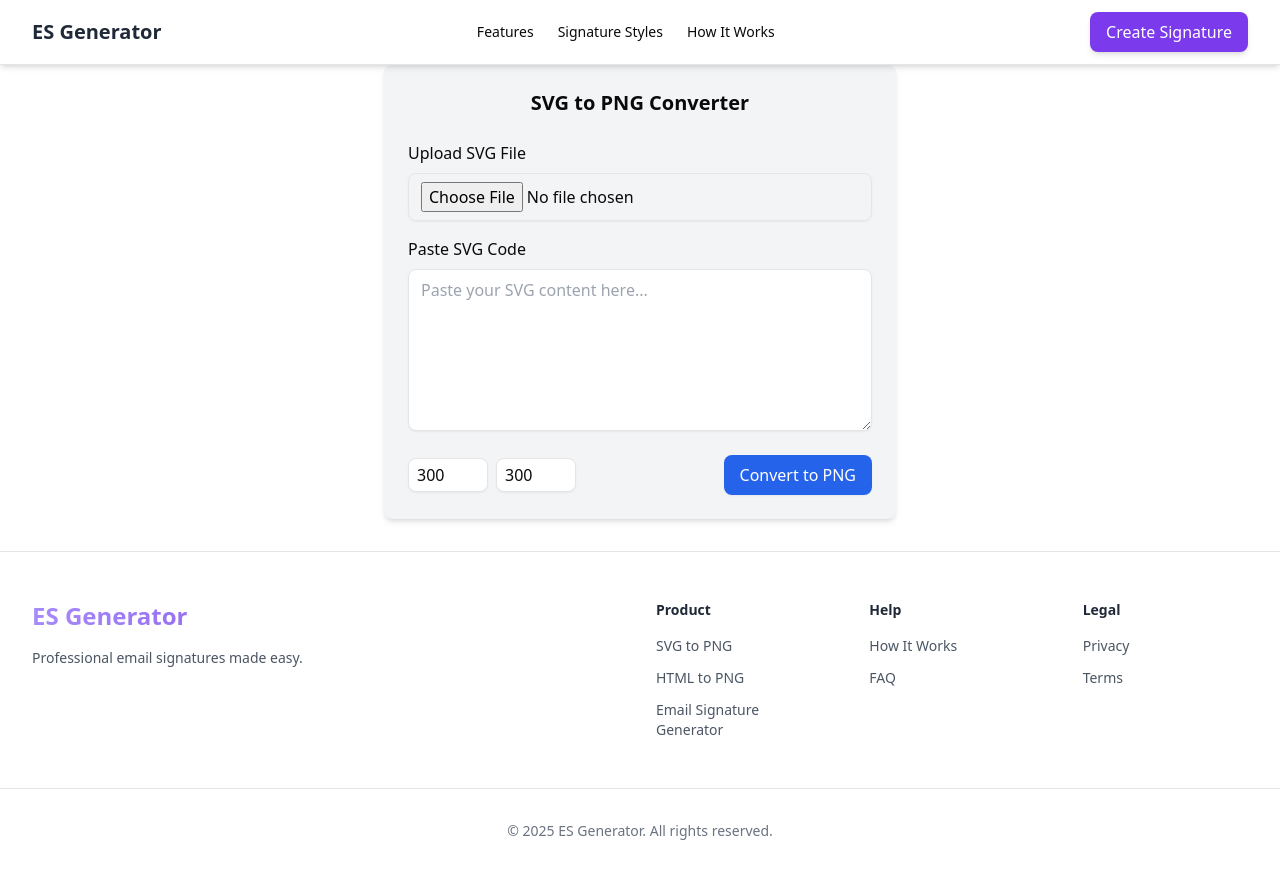
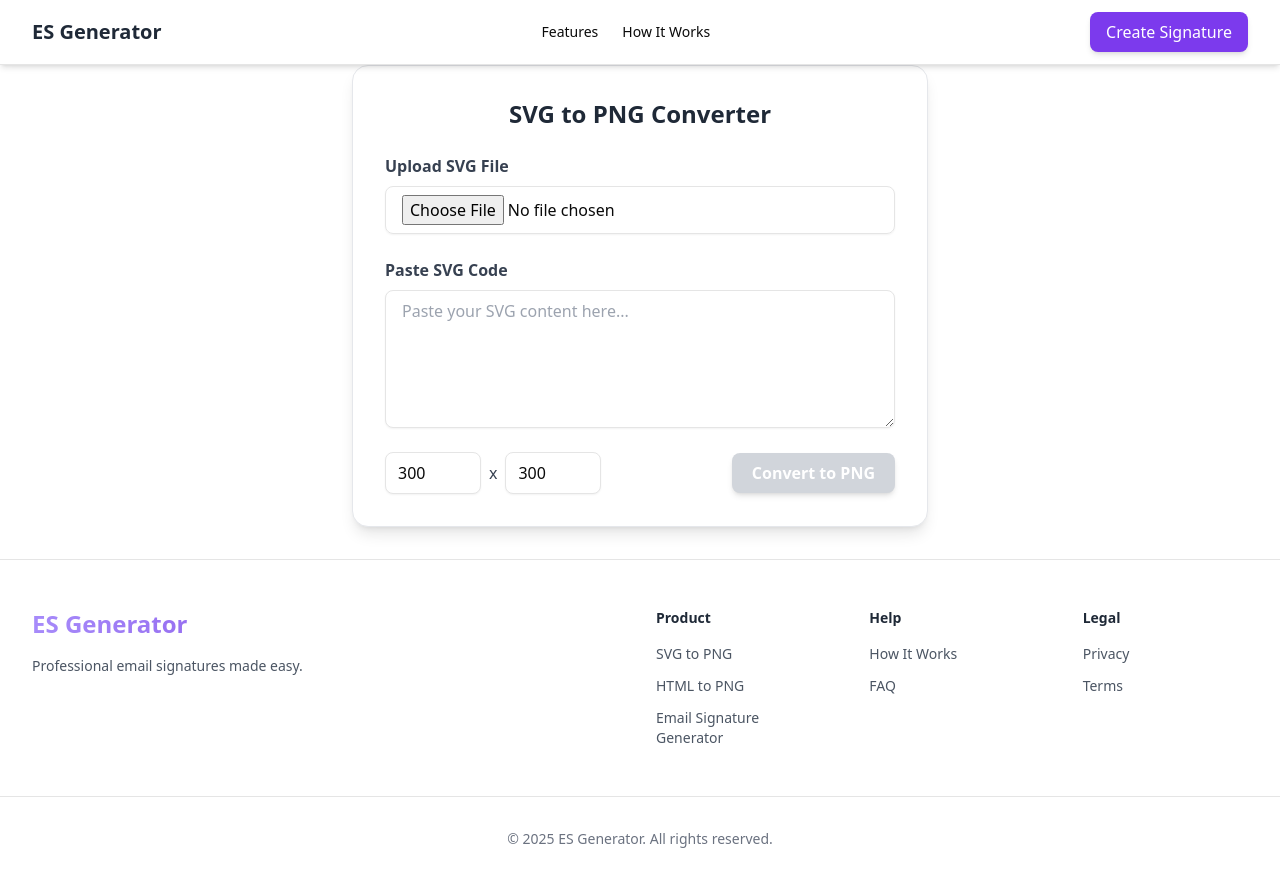
Before and after one commit to reactur/email-signature-generator, a React (Vite) app: page /svg-to-png in a window 1280 px wide. Built offline with nearby package versions, Linux system fonts and the light colour scheme.

Commit message:
minor fix

```diff
--- a/src/SvgtoPngConverter.tsx
+++ b/src/SvgtoPngConverter.tsx
@@ -62,68 +62,76 @@ const SvgToPngConverter: React.FC = () => {
   };
 
   return (
-    <div className="p-6 space-y-6 max-w-lg mx-auto bg-gray-100 rounded-lg shadow-md">
-      <h1 className="text-xl font-bold text-center">SVG to PNG Converter</h1>
-      <div className="space-y-4">
+    <div className="p-8 max-w-xl mx-auto bg-white rounded-2xl shadow-lg border border-gray-200">
+      <h1 className="text-2xl font-bold text-center text-gray-800">SVG to PNG Converter</h1>
+
+      <div className="space-y-6 mt-6">
         <div className="space-y-2">
-          <label className="block font-medium">Upload SVG File</label>
+          <label className="block font-semibold text-gray-700">Upload SVG File</label>
           <input
             ref={fileInputRef}
             type="file"
             accept="image/svg+xml"
             onChange={handleSvgUpload}
-            className="block w-full px-3 py-2 border rounded-lg shadow-sm focus:ring focus:ring-blue-200"
+            className="block w-full px-4 py-2 border rounded-lg shadow-sm focus:ring focus:ring-violet-200"
           />
         </div>
+
         <div className="space-y-2">
-          <label className="block font-medium">Paste SVG Code</label>
+          <label className="block font-semibold text-gray-700">Paste SVG Code</label>
           <textarea
-            rows={6}
+            rows={5}
             value={svgContent.includes("<svg") ? svgContent : ""}
             onChange={handleSvgPaste}
             placeholder="Paste your SVG content here..."
-            className="block w-full px-3 py-2 border rounded-lg shadow-sm focus:ring focus:ring-blue-200"
+            className="block w-full px-4 py-2 border rounded-lg shadow-sm focus:ring focus:ring-violet-200"
           />
         </div>
+
         {svgContent && (
-          <div>
-            <h2 className="text-lg font-semibold">SVG Preview:</h2>
+          <div className="space-y-2">
+            <h2 className="text-lg font-semibold text-gray-800">SVG Preview:</h2>
             <div
               dangerouslySetInnerHTML={{ __html: svgContent }}
-              className="border rounded-lg p-4 bg-white overflow-auto max-h-64"
+              className="border rounded-lg p-4 bg-gray-50 overflow-auto max-h-64"
             />
           </div>
         )}
-      </div>
-      <div className="flex flex-col gap-4 sm:flex-row sm:items-center sm:justify-between">
-        <div className="flex items-center gap-2">
+
+        <div className="flex flex-wrap gap-4 items-center justify-between">
+          <div className="flex gap-2 items-center">
             <input
               type="number"
               value={width}
               onChange={(e) => setWidth(Number(e.target.value))}
               placeholder="Width"
-            className="w-20 px-2 py-1 border rounded-lg shadow-sm focus:ring focus:ring-blue-200"
+              className="w-24 px-3 py-2 border rounded-lg shadow-sm focus:ring focus:ring-violet-200"
             />
+            <span className="text-gray-700">x</span>
             <input
               type="number"
               value={height}
               onChange={(e) => setHeight(Number(e.target.value))}
               placeholder="Height"
-            className="w-20 px-2 py-1 border rounded-lg shadow-sm focus:ring focus:ring-blue-200"
+              className="w-24 px-3 py-2 border rounded-lg shadow-sm focus:ring focus:ring-violet-200"
             />
           </div>
           <button
             onClick={convertSvgToPng}
             disabled={!svgContent}
-          className="px-4 py-2 bg-blue-600 text-white font-medium rounded-lg shadow-sm hover:bg-blue-700 focus:ring focus:ring-blue-200"
+            className="px-5 py-2 bg-violet-600 text-white font-semibold rounded-lg shadow-md hover:bg-violet-700 focus:ring focus:ring-violet-200 disabled:bg-gray-300"
           >
             Convert to PNG
           </button>
         </div>
+      </div>
+
+
       <canvas ref={canvasRef} className="hidden" />
+
       {pngUrl && (
-        <div className="space-y-2">
-          <h2 className="text-lg font-semibold">Generated PNG:</h2>
+        <div className="mt-6 space-y-4">
+          <h2 className="text-lg font-semibold text-gray-800">Generated PNG:</h2>
           <img
             src={pngUrl}
             alt="Converted PNG"
@@ -132,7 +140,7 @@ const SvgToPngConverter: React.FC = () => {
           <a
             href={pngUrl}
             download="converted-image.png"
-            className="block text-center px-4 py-2 bg-green-600 text-white font-medium rounded-lg shadow-sm hover:bg-green-700"
+            className="block text-center px-5 py-2 bg-green-600 text-white font-semibold rounded-lg shadow-md hover:bg-green-700"
           >
             Download PNG
           </a>
--- a/src/components/Interface/NavBar.tsx
+++ b/src/components/Interface/NavBar.tsx
@@ -4,6 +4,13 @@ import { Menu, X } from "lucide-react";
 
 export default function Navbar() {
   const [isOpen, setIsOpen] = useState(false);
+
+  const handleScrollToSection = (sectionId: string) => {
+    const element = document.getElementById(sectionId);
+    if (element) {
+      element.scrollIntoView({ behavior: "smooth" });
+    }
+  };
 
   return (
     <header className="sticky top-0 z-50 w-full border-b bg-white shadow-md">
@@ -25,24 +32,18 @@ export default function Navbar() {
         </Link>
 
         <nav className="hidden md:flex flex-1 justify-center space-x-6 text-sm font-medium">
-          <Link
-            to="#features"
+          <button
+            onClick={() => handleScrollToSection("features")}
             className="transition-colors hover:text-violet-600"
           >
             Features
-          </Link>
-          <Link
-            to="#styles"
-            className="transition-colors hover:text-violet-600"
-          >
-            Signature Styles
-          </Link>
-          <Link
-            to="/signature-generator"
+          </button>
+          <button
+            onClick={() => handleScrollToSection("how-it-works")}
             className="transition-colors hover:text-violet-600"
           >
             How It Works
-          </Link>
+          </button>
         </nav>
 
         <div className="hidden md:flex items-center">
@@ -57,27 +58,24 @@ export default function Navbar() {
       {isOpen && (
         <div className="absolute top-16 left-0 w-full bg-white shadow-md md:hidden">
           <nav className="flex flex-col space-y-4 p-4 text-lg font-medium">
-            <Link
-              to="#features"
-              className="hover:text-violet-600"
-              onClick={() => setIsOpen(false)}
+            <button
+              onClick={() => {
+                handleScrollToSection("features");
+                setIsOpen(false);
+              }}
+              className="hover:text-violet-600 text-left"
             >
               Features
-            </Link>
-            <Link
-              to="#styles"
-              className="hover:text-violet-600"
-              onClick={() => setIsOpen(false)}
-            >
-              Signature Styles
-            </Link>
-            <Link
-              to="/signature-generator"
-              className="hover:text-violet-600"
-              onClick={() => setIsOpen(false)}
+            </button>
+            <button
+              onClick={() => {
+                handleScrollToSection("how-it-works");
+                setIsOpen(false);
+              }}
+              className="hover:text-violet-600 text-left"
             >
               How It Works
-            </Link>
+            </button>
             <Link to="/signature-generator">
               <button
                 className="mt-4 w-full px-4 py-2 bg-violet-700 text-white rounded-lg shadow-md hover:bg-violet-700 transition"
```
Lines whose indentation alone changed are shown as unchanged.
